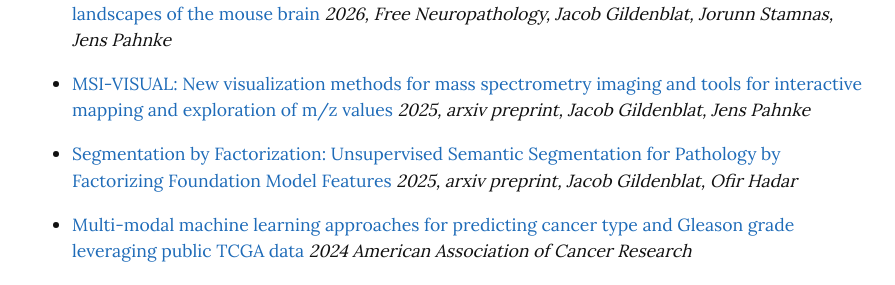
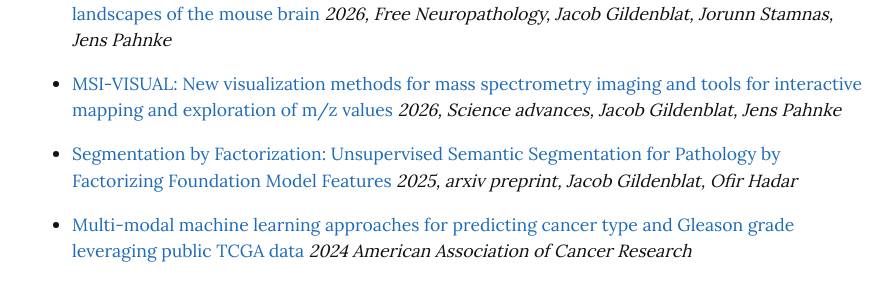
Before and after one commit to jacobgil/jacobgil.github.io, a Jekyll site: the page built from papers.md, in a window 1280 px wide. Shown: the part 310-595 px from the top of the page, without its empty margins (192-1087 px from the left). Built offline with Jekyll 4.4.1, drawn with Linux system fonts in a browser that asks for light colours.

Commit message:
Modify MSI-VISUAL publication details
Updated publication year and journal for MSI-VISUAL entry.

```diff
--- a/papers.md
+++ b/papers.md
@@ -11,7 +11,7 @@
 	*2026, Free Neuropathology, Jacob Gildenblat, Jorunn Stamnas, Jens Pahnke*
 
 - [MSI-VISUAL: New visualization methods for mass spectrometry imaging and tools for interactive mapping and exploration of m/z values](https://www.biorxiv.org/content/10.1101/2025.03.18.643852v1)
- 	*2025, arxiv preprint, Jacob Gildenblat, Jens Pahnke*
+ 	*2026, Science advances, Jacob Gildenblat, Jens Pahnke*
 
 - [Segmentation by Factorization: Unsupervised Semantic Segmentation for Pathology by Factorizing Foundation Model Features](https://arxiv.org/abs/2409.05697)
   	*2025, arxiv preprint, Jacob Gildenblat, Ofir Hadar*
```
